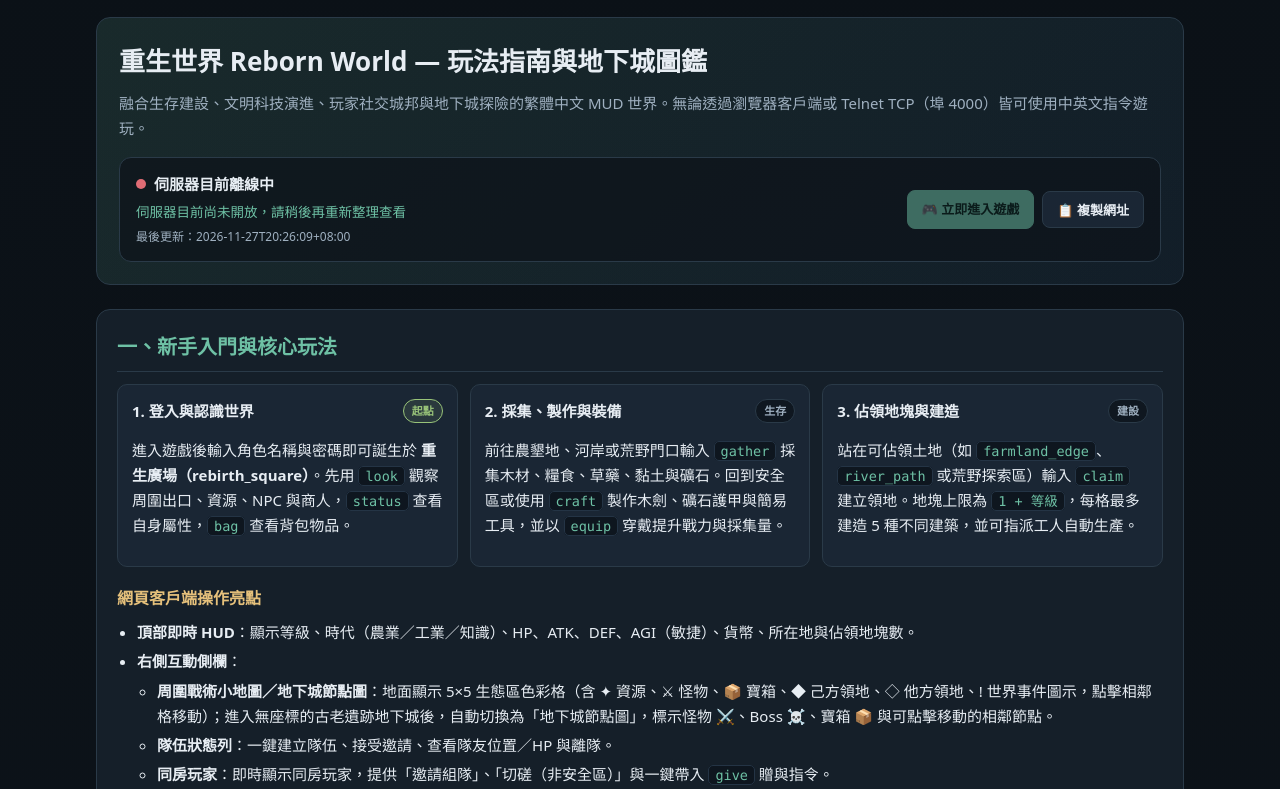
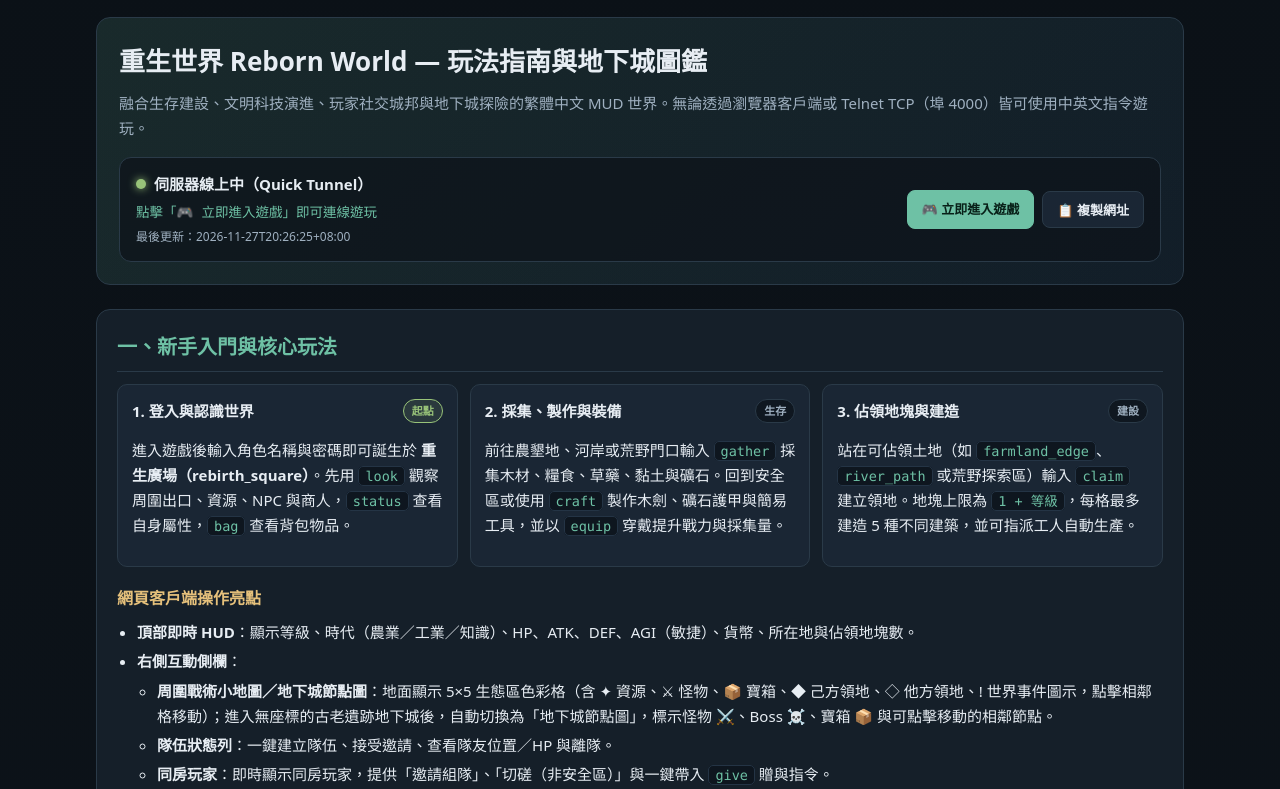
Before and after one commit to leonweihi-source/reborn-world-guide, a plain HTML site: page index.html in a window 1280 px wide. Shown: the part 57-846 px from the top of the page. Drawn offline with Linux system fonts and the light colour scheme.

Commit message:
Update live tunnel URL & guide (81520b9b5381)

```diff
--- a/index.html
+++ b/index.html
@@ -93,7 +93,7 @@ ul.clean li{margin:4px 0}
       <a href="#social">社交與城市</a>
       <a href="#dungeon">地下城故事</a>
       <a href="#commands">指令速查</a>
-      <a class="primary" id="topPlayBtn" href="#connection-status" target="_blank" rel="noopener">⏸️ 目前離線</a>
+      <a class="primary" id="topPlayBtn" href="https://authorities-constraint-dozen-ser.trycloudflare.com" target="_blank" rel="noopener">🎮 進入遊戲</a>
     </nav>
   </div>
 </header>
@@ -104,13 +104,13 @@ ul.clean li{margin:4px 0}
     <p>融合生存建設、文明科技演進、玩家社交城邦與地下城探險的繁體中文 MUD 世界。無論透過瀏覽器客戶端或 Telnet TCP（埠 4000）皆可使用中英文指令遊玩。</p>
     <div class="liveConn" id="connection-status">
       <div class="liveConnMeta">
-        <div class="liveStatus"><span class="liveDot " id="liveDot"></span><span id="liveStatusText">伺服器目前離線中</span></div>
-        <div class="liveUrl" id="liveUrlText">伺服器目前尚未開放，請稍後再重新整理查看</div>
-        <div class="liveTime" id="liveUpdatedAt">最後更新：2026-11-27T20:26:09+08:00</div>
+        <div class="liveStatus"><span class="liveDot online" id="liveDot"></span><span id="liveStatusText">伺服器線上中（Quick Tunnel）</span></div>
+        <div class="liveUrl" id="liveUrlText">點擊「🎮 立即進入遊戲」即可連線遊玩</div>
+        <div class="liveTime" id="liveUpdatedAt">最後更新：2026-11-27T20:26:25+08:00</div>
       </div>
       <div class="liveActions">
-        <a class="liveBtn primary disabled" id="livePlayBtn" href="#" target="_blank" rel="noopener">🎮 立即進入遊戲</a>
-        <button class="liveBtn" id="liveCopyBtn" type="button" disabled>📋 複製網址</button>
+        <a class="liveBtn primary " id="livePlayBtn" href="https://authorities-constraint-dozen-ser.trycloudflare.com" target="_blank" rel="noopener">🎮 立即進入遊戲</a>
+        <button class="liveBtn" id="liveCopyBtn" type="button" >📋 複製網址</button>
       </div>
     </div>
   </section>
@@ -502,7 +502,7 @@ ul.clean li{margin:4px 0}
   var playBtn = document.getElementById('livePlayBtn');
   var topPlayBtn = document.getElementById('topPlayBtn');
   var copyBtn = document.getElementById('liveCopyBtn');
-  var currentUrl = "";
+  var currentUrl = "https://authorities-constraint-dozen-ser.trycloudflare.com";
 
   function applyStatus(data){
     var online = Boolean(data && data.online && data.url);
--- a/status.json
+++ b/status.json
@@ -1,6 +1,6 @@
 {
-  "online": false,
-  "url": "",
-  "updatedAt": "2026-11-27T20:26:09+08:00",
+  "online": true,
+  "url": "https://authorities-constraint-dozen-ser.trycloudflare.com",
+  "updatedAt": "2026-11-27T20:26:25+08:00",
   "guideHash": "81520b9b5381"
 }
```
